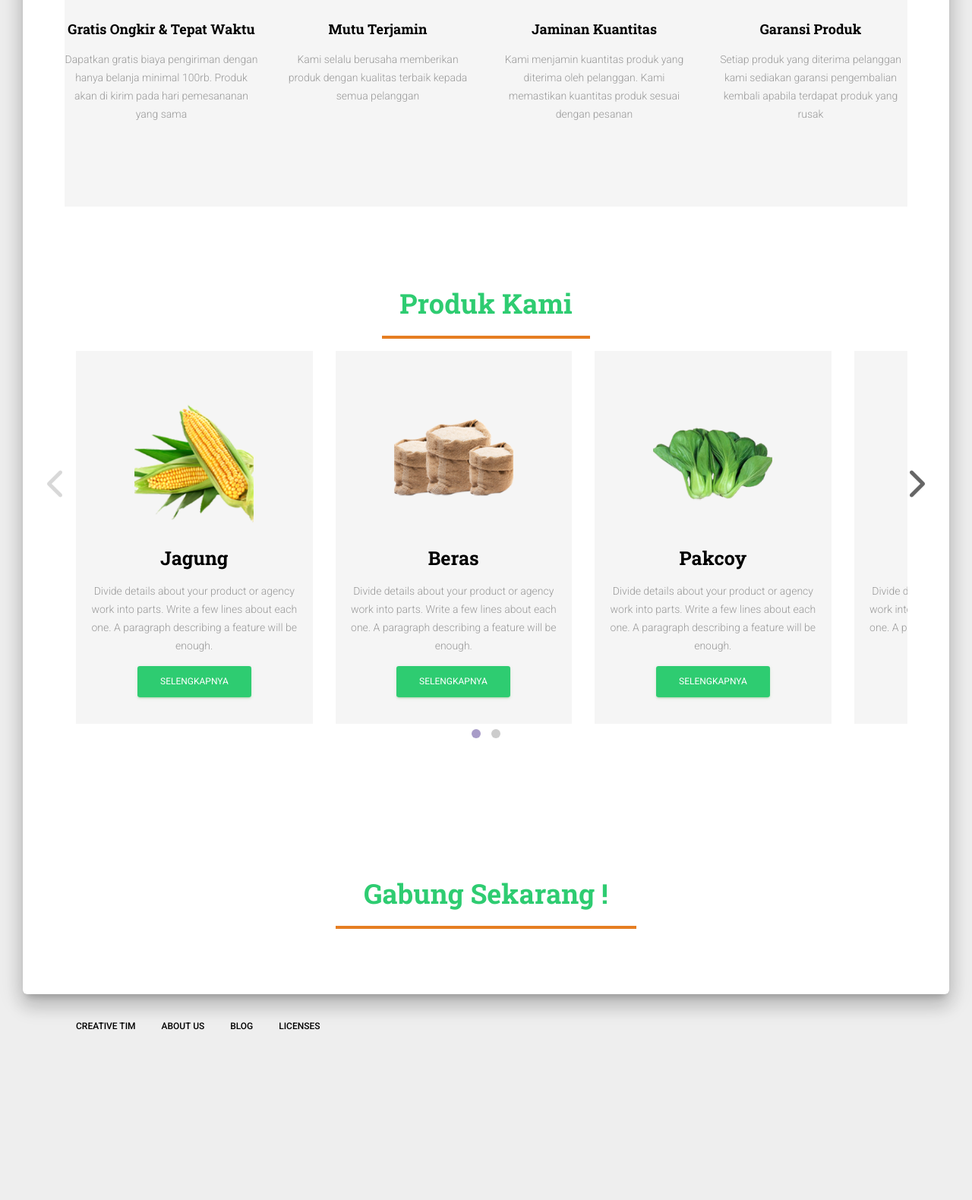
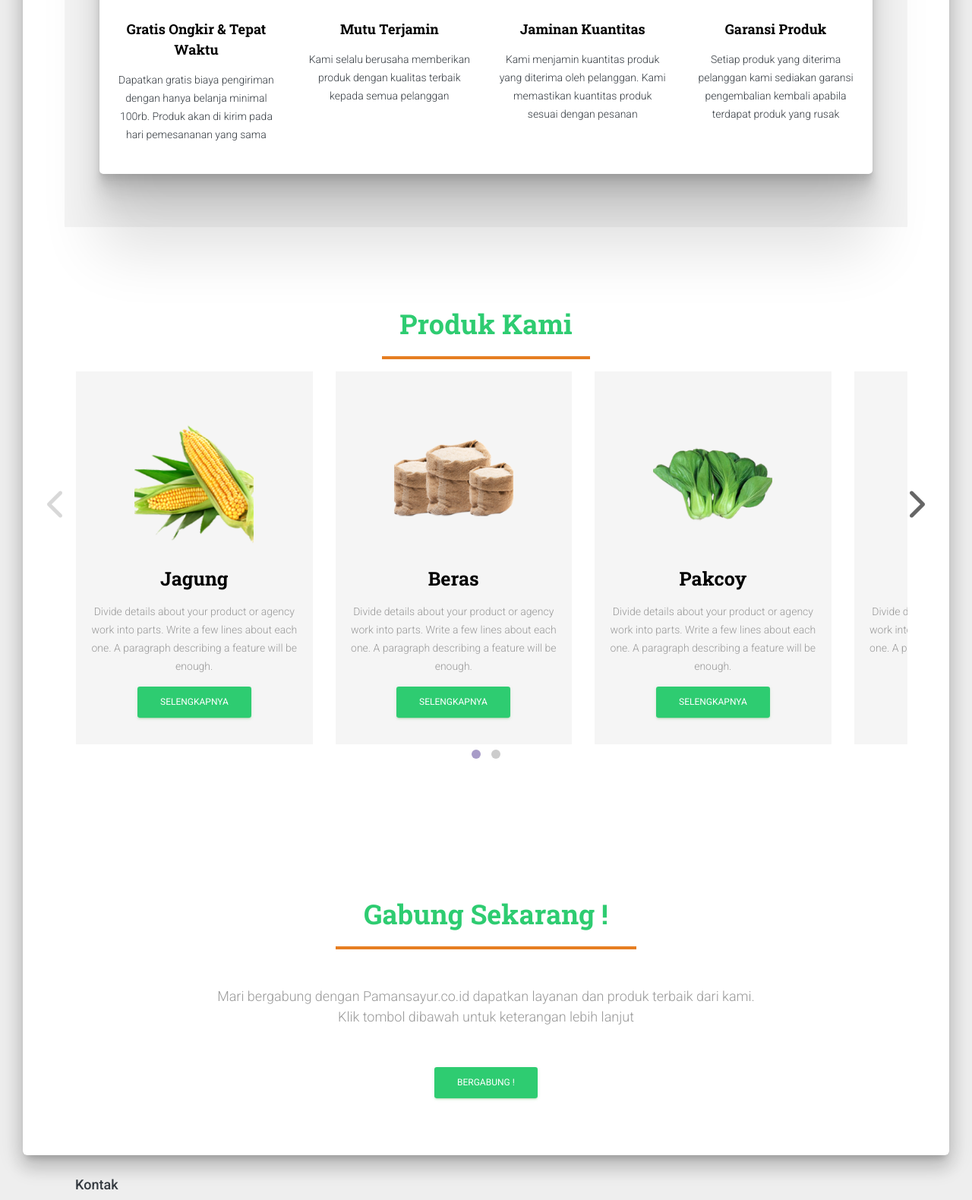
Before and after one commit to pamansayurdev/pamansayur, a website: page index.html in a window 1280 px wide. Shown: the part 2086-3666 px from the top of the page at 76% size. Before the commit the page ends 3479 px from the top, so only its background shows below. Drawn offline with Linux system fonts and the light colour scheme.

Commit message:
(+) Update Konten

```diff
--- a/index.html
+++ b/index.html
@@ -120,6 +120,7 @@ The above copyright notice and this permission notice shall be included in all c
         </div>
       </div>
       <div class="section text-center bg-gray" id="why">
+        <div class="boxshadow col-11 mx-auto my-auto">
           <div class="row">
             <div class="col-md-8 ml-auto mr-auto">
               <h2 class="title text-primary">Keunggulan Kami </h2>
@@ -133,8 +134,8 @@ The above copyright notice and this permission notice shall be included in all c
                   <div class="icon icon-info">
                     <i class="material-icons">local_shipping</i>
                   </div>
-                <h4 class="info-title">Gratis Ongkir & Tepat Waktu</h4>
-                <p>Dapatkan gratis biaya pengiriman dengan hanya belanja minimal 100rb. Produk akan di kirim pada hari pemesananan yang sama</p>
+                  <h4 class="info-title ">Gratis Ongkir & Tepat Waktu</h4>
+                  <p class="text-dark">Dapatkan gratis biaya pengiriman dengan hanya belanja minimal 100rb. Produk akan di kirim pada hari pemesananan yang sama</p>
                 </div>
               </div>
               <div class="col-md-3">
@@ -143,7 +144,7 @@ The above copyright notice and this permission notice shall be included in all c
                     <i class="material-icons">verified_user</i>
                   </div>
                   <h4 class="info-title">Mutu Terjamin</h4>
-                <p>Kami selalu berusaha memberikan produk dengan kualitas terbaik kepada semua pelanggan </p>
+                  <p class="text-dark">Kami selalu berusaha memberikan produk dengan kualitas terbaik kepada semua pelanggan </p>
                 </div>
               </div>
               <div class="col-md-3">
@@ -152,7 +153,7 @@ The above copyright notice and this permission notice shall be included in all c
                     <i class="material-icons">shopping_cart</i>
                   </div>
                   <h4 class="info-title">Jaminan Kuantitas</h4>
-                <p>Kami menjamin kuantitas produk yang diterima oleh pelanggan. Kami memastikan kuantitas produk sesuai dengan pesanan </p>
+                  <p class="text-dark">Kami menjamin kuantitas produk yang diterima oleh pelanggan. Kami memastikan kuantitas produk sesuai dengan pesanan </p>
                 </div>
               </div>
               <div class="col-md-3">
@@ -161,11 +162,13 @@ The above copyright notice and this permission notice shall be included in all c
                     <i class="material-icons">health_and_safety</i>
                   </div>
                   <h4 class="info-title">Garansi Produk</h4>
-                <p>Setiap produk yang diterima pelanggan kami sediakan garansi pengembalian kembali apabila terdapat produk yang rusak</p>
+                  <p class="text-dark">Setiap produk yang diterima pelanggan kami sediakan garansi pengembalian kembali apabila terdapat produk yang rusak</p>
                 </div>
               </div>
             </div>
           </div>
+        </div>
+
       </div>
       <div class="section text-center" id="produk">
         <div class="row">
@@ -270,6 +273,14 @@ The above copyright notice and this permission notice shall be included in all c
           <div class="col-md-8 ml-auto mr-auto">
             <h2 class="title text-primary">Gabung Sekarang ! </h2>
             <div class="col-md-7 ml-auto mr-auto"><hr class="primary"></div>
+            <h4 class="text-center my-5 description">Mari bergabung dengan Pamansayur.co.id dapatkan layanan dan produk terbaik dari kami. Klik tombol dibawah untuk keterangan lebih lanjut</h4>
+            <div class="row">
+              <div class="col-md-4 ml-auto mr-auto text-center">
+                <button class="btn btn-success btn-raised">
+                  bergabung !
+                </button>
+              </div>
+            </div>
           </div>
         </div>
       </div>
@@ -277,30 +288,11 @@ The above copyright notice and this permission notice shall be included in all c
   </div>
   <footer class="footer footer-default">
     <div class="container">
-      <nav class="float-left">
-        <ul>
-          <li>
-            <a href="https://www.creative-tim.com/">
-              Creative Tim
-            </a>
-          </li>
-          <li>
-            <a href="https://www.creative-tim.com/presentation">
-              About Us
-            </a>
-          </li>
-          <li>
-            <a href="https://www.creative-tim.com/blog">
-              Blog
-            </a>
-          </li>
-          <li>
-            <a href="https://www.creative-tim.com/license">
-              Licenses
-            </a>
-          </li>
-        </ul>
-      </nav>
+      <div class="float-left">
+        <h4 class="font-weight-bold text-dark"> Kontak </h4>
+        <p ><i class="fa fa-instagram"></i> Instagram : </p>
+        <p ><i class="fa fa-whatsapp"></i> Whatsapp : </p>
+      </div>
       <!-- <div class="copyright float-right">
         &copy;
         <script>
```
Also changed, not shown: assets/css/material-kit.css. Lines whose indentation alone changed are shown as unchanged.
